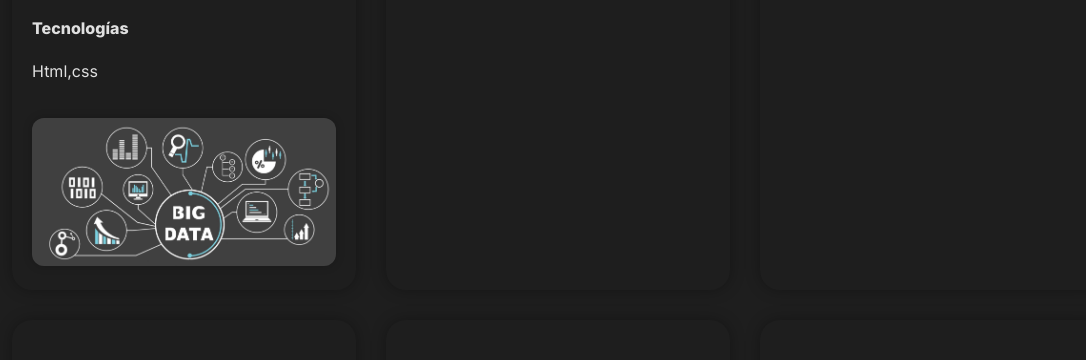
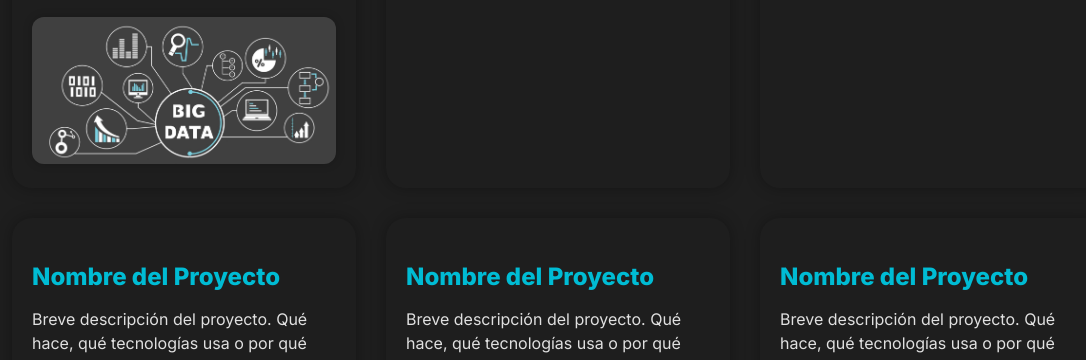
Before and after one commit to HyuoArt/Porfolio, a plain HTML site: page index.html in a window 1280 px wide. Shown: the part 2592-2952 px from the top of the page, without its empty margins (82-1168 px from the left). Drawn offline with Linux system fonts and the light colour scheme.

Commit message:
Update index.html

```diff
--- a/index.html
+++ b/index.html
@@ -134,8 +134,6 @@
             <h3>Big Data</h3>
             <p>Proyecto final del primer curso de Big Data e Inteligencia Artificial se centra en el proceso completo de análisis de datos: desde su ingesta, almacenamiento y procesamiento, hasta su visualización e interpretación.</p>
             <a href="https://github.com/HyuoArt/Big-Data-proceso-completo-de-an-lisis-de-datos" target="_blank" class="boton-github">Ver en GitHub</a>
-            <h4>Tecnologías</h4>
-            <p>Html,css</p>
           </div>
           <div class="imagen-proyecto">
             <img src="imagenes/imagenes trabajo/bigdataporfolio.jpg" alt="Proyecto 1">
@@ -225,7 +223,7 @@
     </div>
   </section>
 
-  <!--Pie de página -->
+  <!-- Pie de página -->
   <footer class="pie-final">
     <p>&copy; 2025 Hugo Gómez García. Todos los derechos reservados.</p>
   </footer>
@@ -233,7 +231,7 @@
   <!-- Botón para cambiar modo claro/oscuro -->
   <button class="toggle-mode" onclick="toggleMode()">🌙</button>
 
-  <!--Scripts: modo claro/oscuro + animaciones scroll + texto dinámico -->
+  <!-- Scripts: modo claro/oscuro + animaciones scroll + texto dinámico -->
   <script>
     // Alternancia entre modo claro y oscuro
     function toggleMode() {
```
